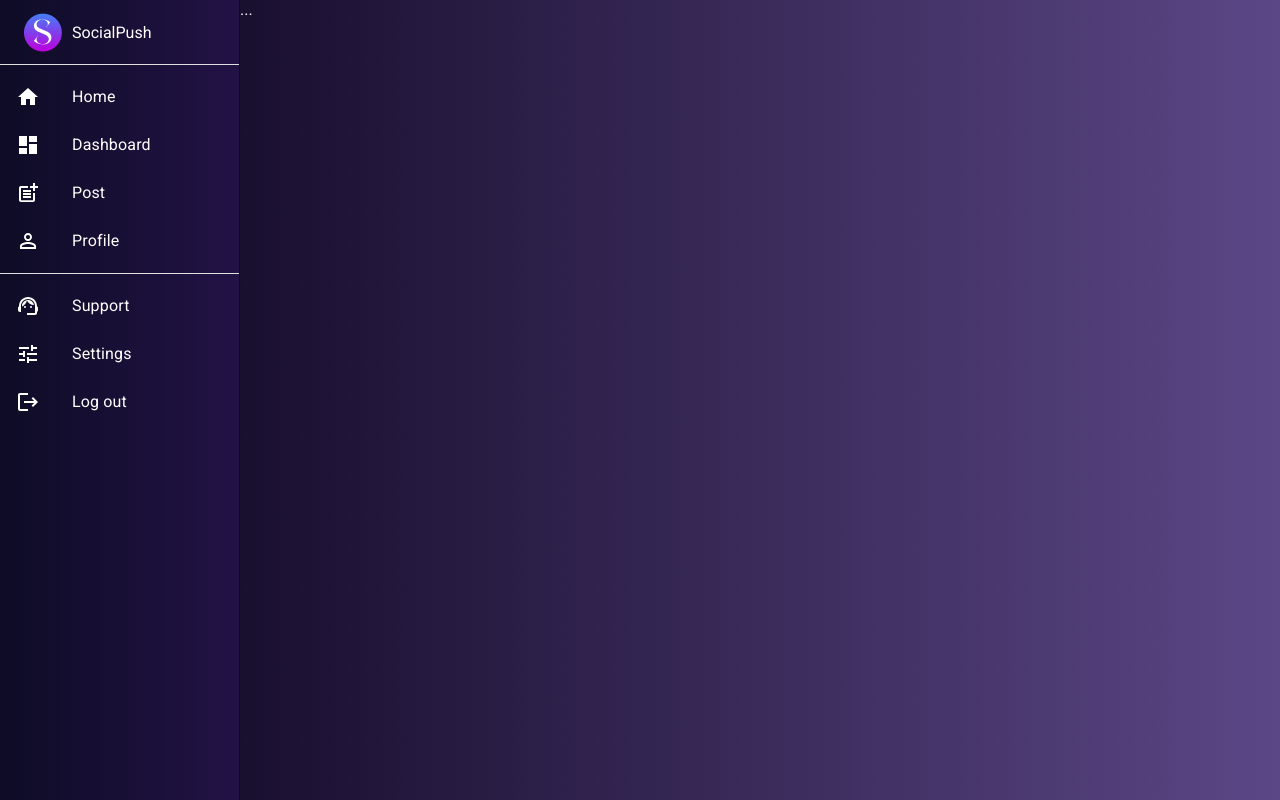
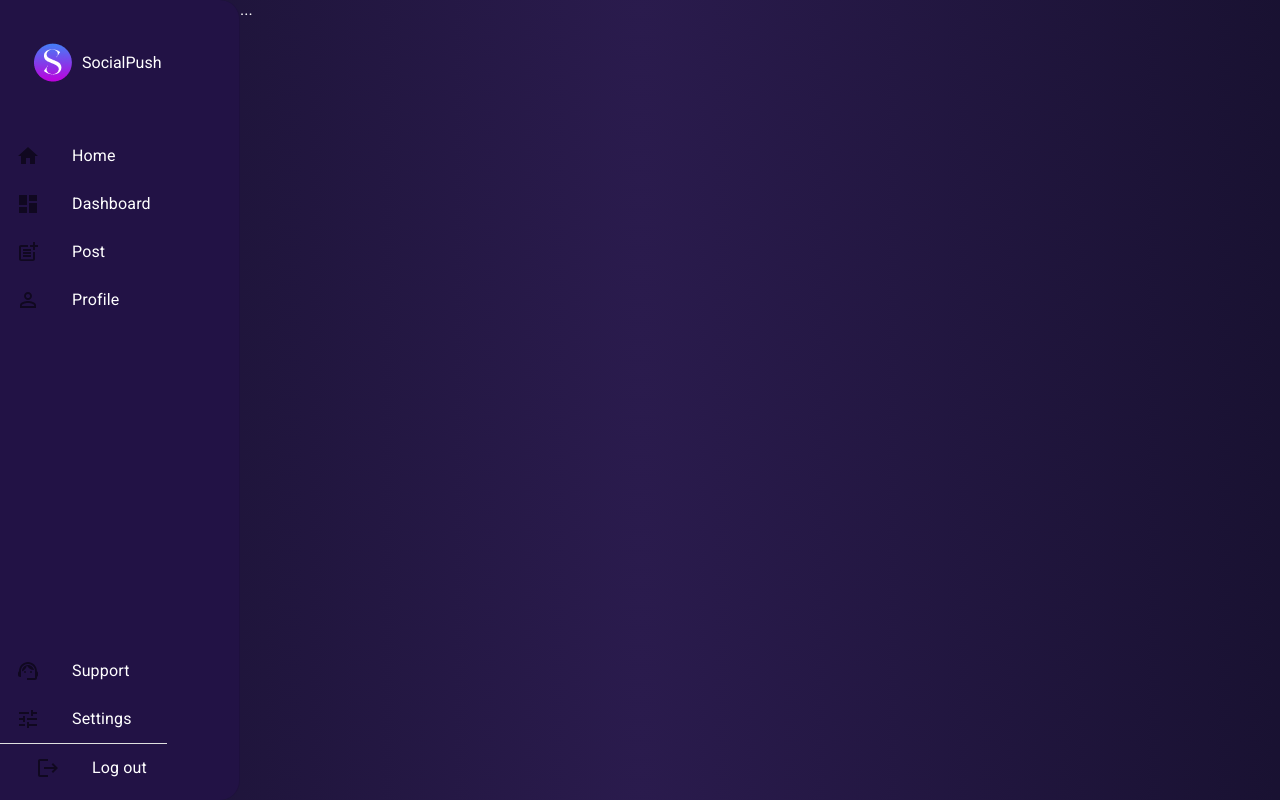
Before and after one commit to APS-SocialPush/SocialPush-Frontend, a React (Vite) app: page /login in a window 1280 px wide. Built offline with nearby package versions, Linux system fonts and the light colour scheme.

Commit message:
ajustes no side bar

```diff
--- a/src/index.css
+++ b/src/index.css
@@ -1,5 +1,5 @@
 body{
-    background: linear-gradient(to right, #0a021b, #5b4786);
+    background: radial-gradient(circle 1200px at center, #2a1b4d, #0a091a);
     font-family: 'Roboto', sans-serif;
     margin: 0;
     padding: 0;
--- /dev/null
+++ b/src/shared/components/sidebar/menuLateral.css
@@ -0,0 +1,21 @@
+.toolbar {
+    display: flex;
+    margin-bottom: 30px;
+    margin-top: 30px;
+    margin-left: 10px;
+}
+
+.listItemButton {
+    margin-left: 20px;
+}
+
+.listItemIcon {
+    color: white;
+}
+
+
+.divider {
+    background-color: #ffffff;
+    width: 70%;
+    margin: 0 auto;
+}
--- a/src/shared/components/sidebar/menuLateral.jsx
+++ b/src/shared/components/sidebar/menuLateral.jsx
@@ -1,4 +1,5 @@
 import * as React from 'react';
+
 import Box from '@mui/material/Box';
 import Drawer from '@mui/material/Drawer';
 import Toolbar from '@mui/material/Toolbar';
@@ -8,7 +9,6 @@ import ListItem from '@mui/material/ListItem';
 import ListItemButton from '@mui/material/ListItemButton';
 import ListItemIcon from '@mui/material/ListItemIcon';
 import ListItemText from '@mui/material/ListItemText';
-import myIcon from '/sideicon.png';
 
 import SupportAgentIcon from '@mui/icons-material/SupportAgent';
 import PersonOutlineIcon from '@mui/icons-material/PersonOutline';
@@ -18,48 +18,51 @@ import HomeIcon from '@mui/icons-material/Home';
 import TuneIcon from '@mui/icons-material/Tune';
 import LogoutIcon from '@mui/icons-material/Logout';
 
+import myIcon from '/sideicon.png';
+import './menuLateral.css';
+
 const drawerWidth = 240;
 
 const buttons = [
-    { text: 'Home', icon: <HomeIcon color="inherit"/> },
-    { text: 'Dashboard', icon: <DashboardIcon color="inherit"/> },
-    { text: 'Post', icon: <PostAddIcon color="inherit"/> },
-    { text: 'Profile', icon: <PersonOutlineIcon color="inherit"/> }
+    { text: 'Home', icon: <HomeIcon color="inherit" /> },
+    { text: 'Dashboard', icon: <DashboardIcon color="inherit" /> },
+    { text: 'Post', icon: <PostAddIcon color="inherit" /> },
+    { text: 'Profile', icon: <PersonOutlineIcon color="inherit" /> }
 ];
 
 const buttons2 = [
-    { text: 'Support', icon: <SupportAgentIcon color="inherit"/> },
-    { text: 'Settings', icon: <TuneIcon color="inherit"/> },
-    { text: 'Log out', icon: <LogoutIcon color="inherit"/> }
+    { text: 'Support', icon: <SupportAgentIcon color="inherit" /> },
+    { text: 'Settings', icon: <TuneIcon color="inherit" /> }
 ];
 
 export default function PermanentDrawerLeft() {
     return (
         <Box sx={{ display: 'flex' }}>
             <Drawer
-
                 sx={{
                     width: drawerWidth,
                     flexShrink: 0,
                     '& .MuiDrawer-paper': {
                         width: drawerWidth,
                         boxSizing: 'border-box',
-                        background: 'linear-gradient(to right, #0E0C26, #221245)',
+                        background: '#221245',
                         color: 'white',
+                        borderRadius: '0px 20px 20px 0px',
                     },
                 }}
                 variant="permanent"
                 anchor="left"
-            >   <Toolbar style={{ display: 'flex' }}>
+            >
+                <Toolbar className="toolbar">
                     <img src={myIcon} alt="My Icon" style={{ marginRight: '10px' }} />
                     SocialPush
                 </Toolbar>
-                <Divider style={{ backgroundColor: '#ffffff' }} />
+
                 <List>
                     {buttons.map((button) => (
                         <ListItem key={button.text} disablePadding>
-                            <ListItemButton>
-                                <ListItemIcon style={{ color: 'white' }}>
+                            <ListItemButton className="listItemButton">
+                                <ListItemIcon className="listItemIcon">
                                     {button.icon}
                                 </ListItemIcon>
                                 <ListItemText primary={button.text} />
@@ -67,18 +70,26 @@ export default function PermanentDrawerLeft() {
                         </ListItem>
                     ))}
                 </List>
-                <Divider style={{ backgroundColor: '#ffffff' }} />
-                <List>
+                <List sx={{ marginTop: 'auto' }}>
                     {buttons2.map((button) => (
                         <ListItem key={button.text} disablePadding>
-                            <ListItemButton>
-                                <ListItemIcon style={{ color: 'white' }}>
+                            <ListItemButton className="listItemButton">
+                                <ListItemIcon className="listItemIcon">
                                     {button.icon}
                                 </ListItemIcon>
                                 <ListItemText primary={button.text} />
                             </ListItemButton>
                         </ListItem>
                     ))}
+                    <Divider className="divider" />
+                    <ListItem disablePadding>
+                        <ListItemButton>
+                            <ListItemIcon className="listItemIcon" style={{ marginLeft: '20px' }}>
+                                <LogoutIcon />
+                            </ListItemIcon>
+                            <ListItemText primary="Log out" />
+                        </ListItemButton>
+                    </ListItem>
                 </List>
             </Drawer>
         </Box>
```
